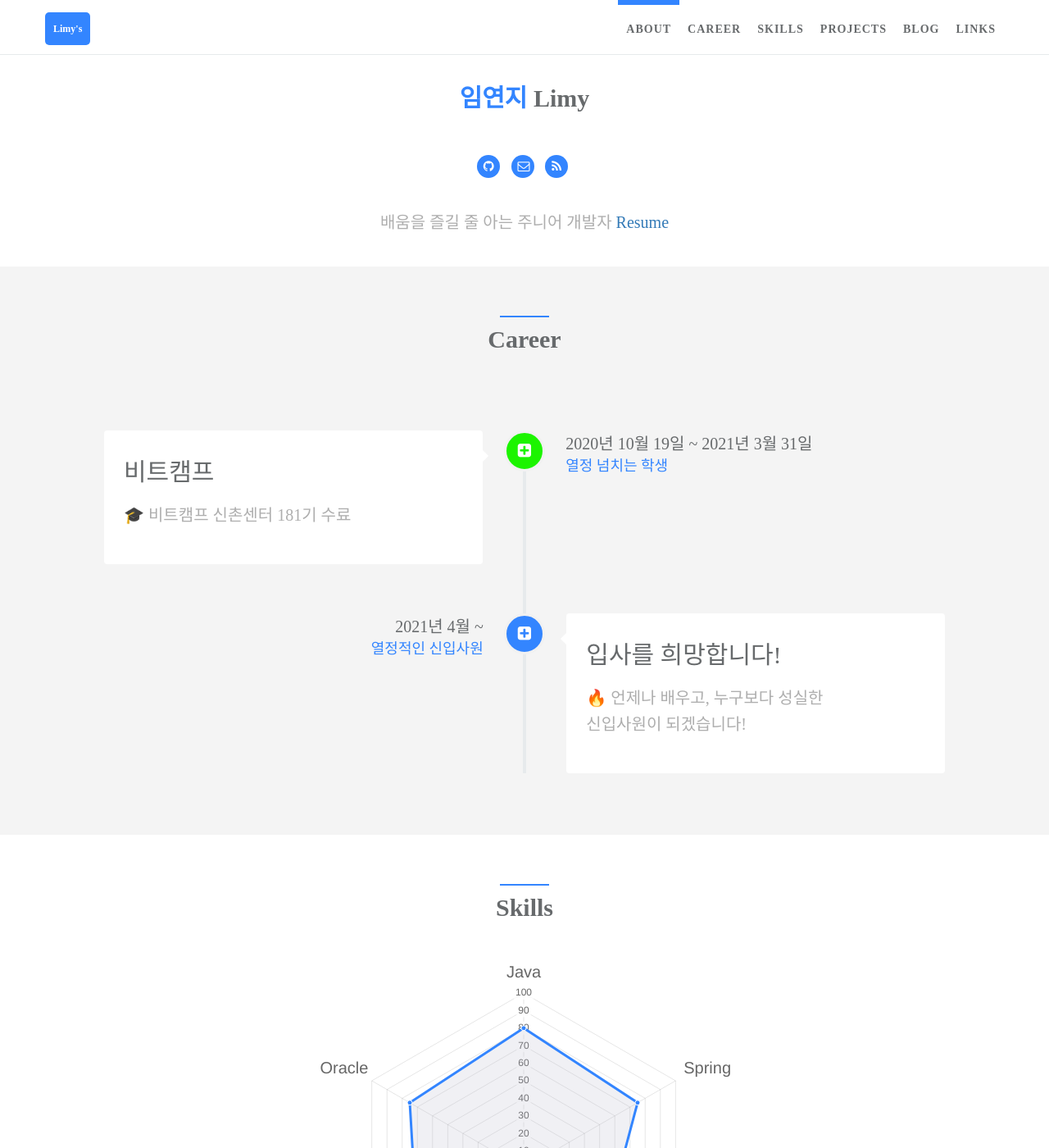
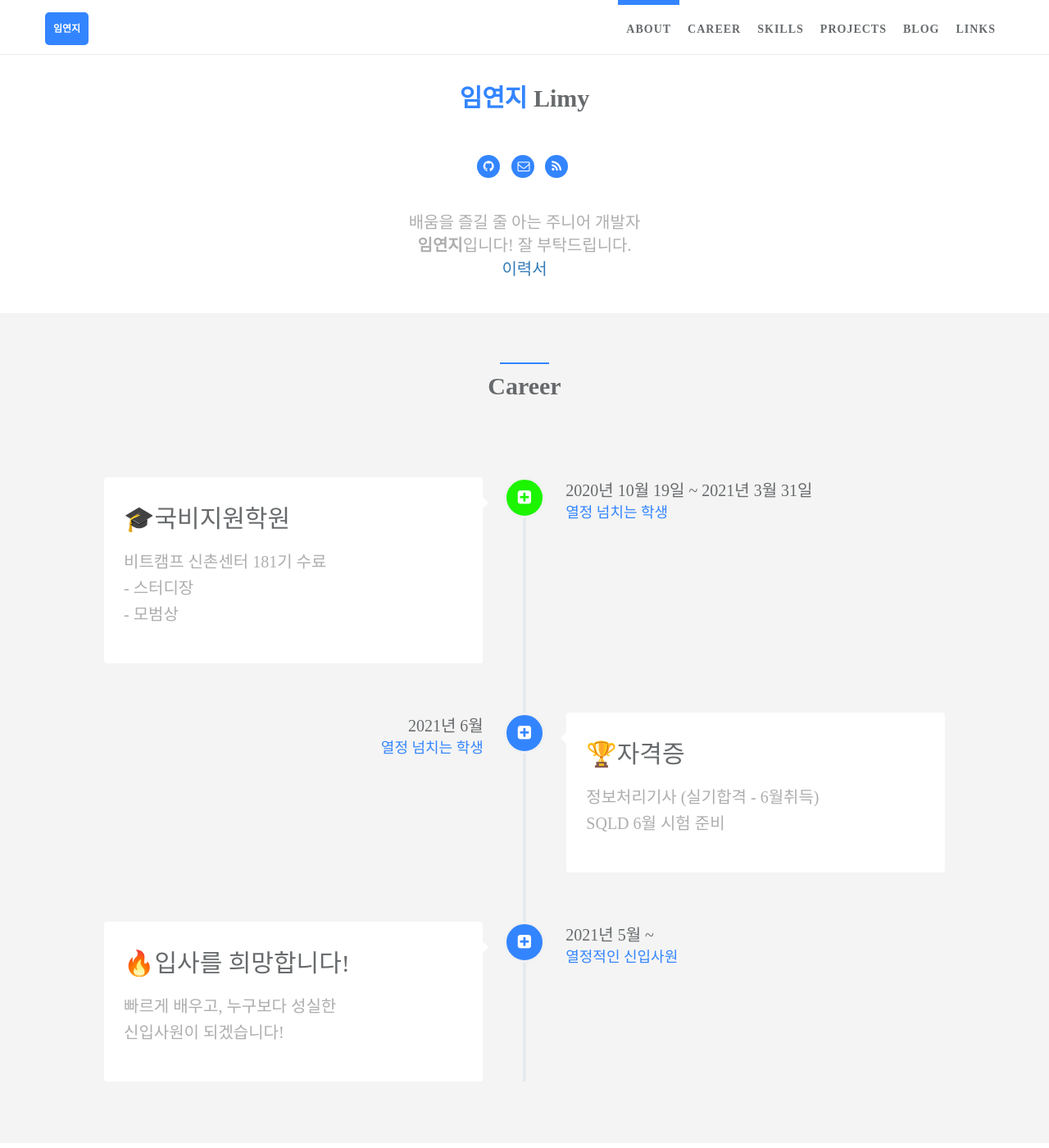
Before and after one commit to Limy-901/Limy-901.github.io, a Jekyll site: the page built from index.html, in a window 1280 px wide and 1400 px high, scrolled down 574 px. Shown: the whole window at 82% size. Built offline with Jekyll 4.4.1, drawn with Linux system fonts in a browser that asks for light colours; some web fonts are replaced; some of the changed text lies outside the part shown.

Commit message:
0430 커리어 수정

```diff
--- a/_config.yml
+++ b/_config.yml
@@ -1,7 +1,7 @@
 # Welcome to Jekyll!
 
 # Website settings
-title: Limy's
+title: 임연지
 description: Limy's github pages.
 keywords: Limy,임연지,JuniorDeveloper,github,gh-pages
 #baseurl:  /Limy # if you have suburl as homepage like '/homepage', please change it to '/homepage' and your repo's name should be 'homepage'
@@ -28,7 +28,7 @@ author:  # change following line to your infomation.
   skill_icon2:
     - name: fa-linux
     - name: icon-apache
-  desc: 배움을 즐길 줄 아는 주니어 개발자 <a href="https://limy-901.github.io/etc/2021/03/25/etc-resume.html">Resume</a> # Describe yourself.
+  desc: 배움을 즐길 줄 아는 주니어 개발자<br><b>임연지</b>입니다!  잘 부탁드립니다.<br><a href="https://limy-901.github.io/etc/2021/03/25/etc-resume.html">이력서</a> # Describe yourself.
 
 # comment
 disqus:  # if you wanna comment feature, go to https://disqus.com/ to get your configuration; if not, comment following two lines.
--- a/_data/index/careers.yml
+++ b/_data/index/careers.yml
@@ -1,10 +1,10 @@
 # careers section data
 # if you don't have language feature(language.yml is empty), ignore "i18n" items
 - name:
-    detail: 비트캠프
+    detail: 🎓국비지원학원
     i18n: 비트캠프 신촌센터
   desc:
-    detail: 🎓 비트캠프 신촌센터 181기 수료
+    detail: 비트캠프 신촌센터 181기 수료<br>- 스터디장<br>- 모범상
     i18n: 비트캠프 신촌센터_desc
   date:
     detail: 2020년 10월 19일 ~ 2021년 3월 31일
@@ -16,13 +16,27 @@
   present: true
 
 - name:
-    detail: 입사를 희망합니다!
+    detail: 🏆자격증
+    i18n: 자격증
+  desc:
+    detail: 정보처리기사 (실기합격 - 6월취득)<br>SQLD 6월 시험 준비
+    i18n: 자격증_desc
+  date:
+    detail: 2021년 6월
+    i18n: 자격증_date
+  job:
+    detail: 열정 넘치는 학생
+    i18n: 자격증_job
+  icon: fa-plus-square
+
+- name:
+    detail: 🔥입사를 희망합니다!
     i18n: 입사를 희망합니다!
   desc:
-    detail: 🔥 언제나 배우고, 누구보다 성실한<br>신입사원이 되겠습니다!
+    detail: 빠르게 배우고, 누구보다 성실한<br>신입사원이 되겠습니다!
     i18n: 입사를 희망합니다!_desc
   date:
-    detail: 2021년 4월 ~
+    detail: 2021년 5월 ~
     i18n: 입사를 희망합니다!_date
   job:
     detail: 열정적인 신입사원
--- a/_data/index/skills.yml
+++ b/_data/index/skills.yml
@@ -2,5 +2,5 @@
 
 label: Ability
 id : cs
-aspects: Java, Spring, Python, JavaScript, Html, Oracle
-percentage: 80, 75, 55, 60, 70, 75
+aspects: Java, Spring, Oracle, JavaScript, Html
+percentage: 70, 60, 75, 50, 70
--- a/_includes/sections/skills.html
+++ b/_includes/sections/skills.html
@@ -7,7 +7,7 @@
     </div>
     <div class="row features-block">
         <div class="wow zoomIn col-lg-6 col-lg-offset-3">
-            <canvas id="{{ site.data.index.skills.id }}" height="500" width="560"></canvas><br><br>
+            <canvas id="{{ site.data.index.skills.id }}" height="300" width="560"></canvas><br><br>
         </div>
         <div class="col-lg-1"></div>
         <script>
```
Also changed, not shown: _data/index/projects.yml (+4 -4 lines), _posts/2021-03-23-project-AstroCat.md (+2 -2 lines).
